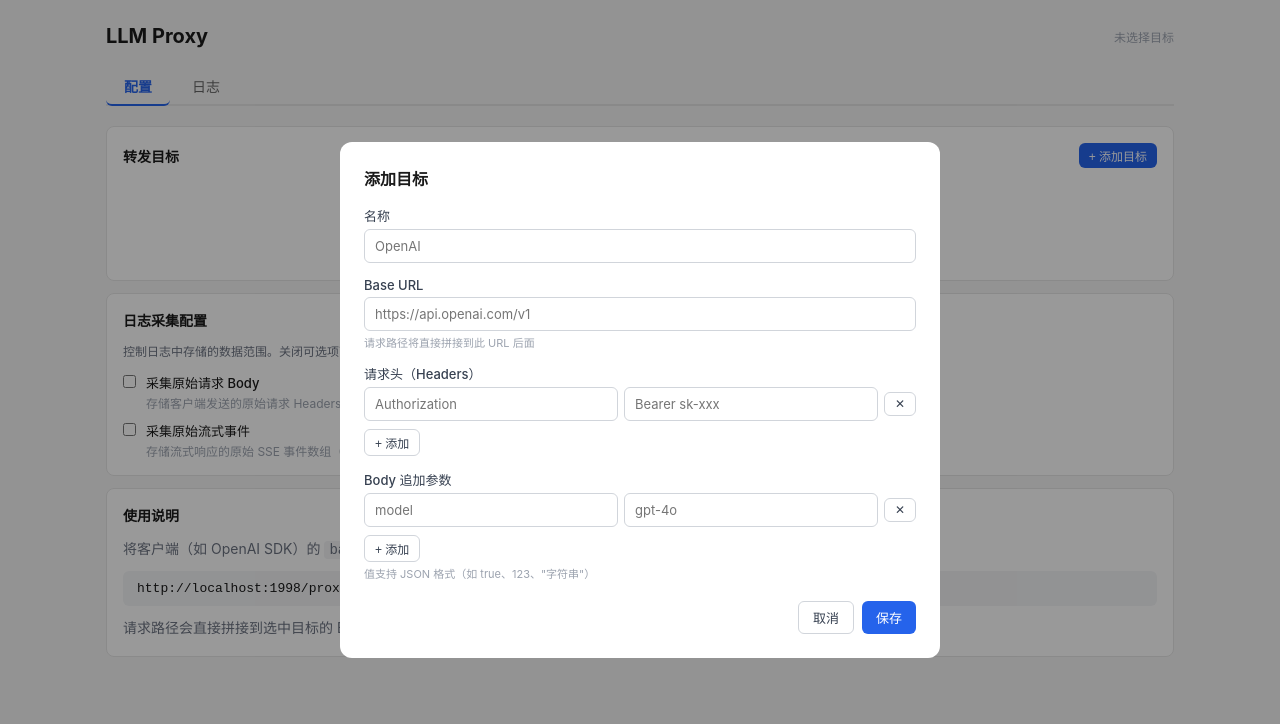
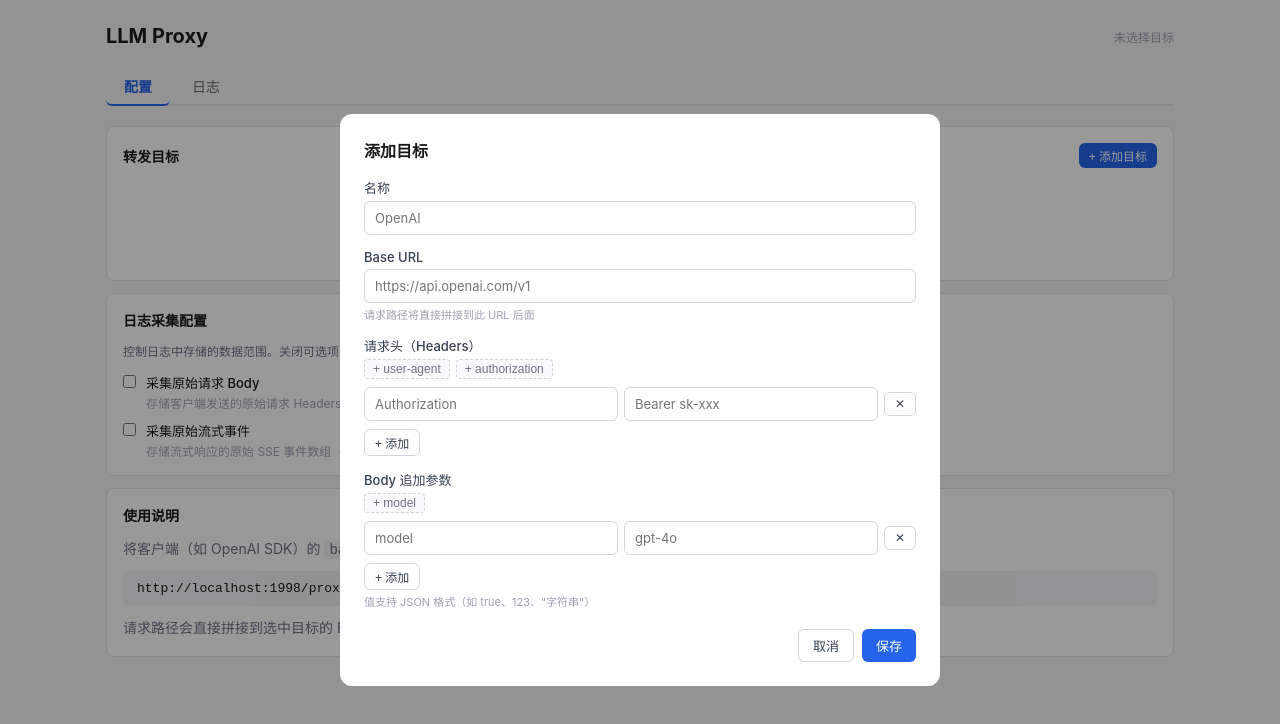
Before and after one commit to ucasYToo/llm-proxy, a Next.js app: page / in a window 1280 px wide. Both pictures are taken after a click on the button "+ 添加目标". Shown: the top 724 px of the page. Built offline with nearby package versions, Linux system fonts and the light colour scheme.

Commit message:
feat(ConfigTab): 增加配置项复制功能及快速键标签样式
Co-developed-by: Aone Copilot <noreply@alibaba-inc.com>

```diff
--- a/src/app/components/ConfigTab/index.tsx
+++ b/src/app/components/ConfigTab/index.tsx
@@ -89,6 +89,15 @@ const ConfigTab = ({ config, onRefresh }: Props) => {
                   >
                     编辑
                   </button>
+                  <button
+                    className="btnGhost btnSm"
+                    onClick={() => {
+                      setEditTarget({ ...t, id: "", name: `${t.name} (副本)` });
+                      setShowForm(true);
+                    }}
+                  >
+                    复制
+                  </button>
                   <button className="btnDanger btnSm" onClick={() => handleDelete(t.id)}>
                     删除
                   </button>
--- a/src/app/components/TargetForm/index.module.css
+++ b/src/app/components/TargetForm/index.module.css
@@ -94,3 +94,28 @@
 .kvRow button {
   flex-shrink: 0;
 }
+
+/* Quick key tags */
+.quickKeys {
+  display: flex;
+  flex-wrap: wrap;
+  gap: 6px;
+  margin-bottom: 8px;
+}
+
+.quickKeyBtn {
+  font-size: 12px;
+  padding: 2px 8px;
+  border: 1px dashed #d1d5db;
+  border-radius: 4px;
+  background: #f9fafb;
+  color: #6b7280;
+  cursor: pointer;
+  transition: all 0.15s;
+}
+
+.quickKeyBtn:hover {
+  border-color: #2563eb;
+  color: #2563eb;
+  background: #eff6ff;
+}
--- a/src/app/components/TargetForm/index.tsx
+++ b/src/app/components/TargetForm/index.tsx
@@ -80,12 +80,12 @@ const TargetForm = ({ initial, onSave, onCancel }: Props) => {
 
         <div className={styles.formGroup}>
           <label>请求头（Headers）</label>
-          <KVEditor pairs={headers} onChange={setHeaders} keyPlaceholder="Authorization" valuePlaceholder="Bearer sk-xxx" />
+          <KVEditor pairs={headers} onChange={setHeaders} keyPlaceholder="Authorization" valuePlaceholder="Bearer sk-xxx" quickKeys={["user-agent", "authorization"]} />
         </div>
 
         <div className={styles.formGroup}>
           <label>Body 追加参数</label>
-          <KVEditor pairs={bodyParams} onChange={setBodyParams} keyPlaceholder="model" valuePlaceholder="gpt-4o" />
+          <KVEditor pairs={bodyParams} onChange={setBodyParams} keyPlaceholder="model" valuePlaceholder="gpt-4o" quickKeys={["model"]} />
           <p className={styles.formHint}>值支持 JSON 格式（如 true、123、"字符串"）</p>
         </div>
 
@@ -107,14 +107,39 @@ const KVEditor = ({
   onChange,
   keyPlaceholder,
   valuePlaceholder,
+  quickKeys,
 }: {
   pairs: KVPair[];
   onChange: (v: KVPair[]) => void;
   keyPlaceholder: string;
   valuePlaceholder: string;
+  quickKeys?: string[];
 }) => {
+  const existingKeys = new Set(pairs.map((p) => p.key.trim().toLowerCase()));
+
+  const handleQuickAdd = (key: string) => {
+    // 如果已有空行，填入 key；否则新增一行
+    const emptyIndex = pairs.findIndex((p) => !p.key.trim());
+    if (emptyIndex >= 0) {
+      onChange(pairs.map((p, i) => i === emptyIndex ? { ...p, key } : p));
+    } else {
+      onChange([...pairs, { key, value: "" }]);
+    }
+  };
+
+  const availableQuickKeys = quickKeys?.filter((k) => !existingKeys.has(k.toLowerCase()));
+
   return (
     <>
+      {availableQuickKeys && availableQuickKeys.length > 0 && (
+        <div className={styles.quickKeys}>
+          {availableQuickKeys.map((key) => (
+            <button key={key} className={styles.quickKeyBtn} onClick={() => handleQuickAdd(key)}>
+              + {key}
+            </button>
+          ))}
+        </div>
+      )}
       <div className={styles.kvList}>
         {pairs.map((pair, idx) => (
           <div key={idx} className={styles.kvRow}>
```
